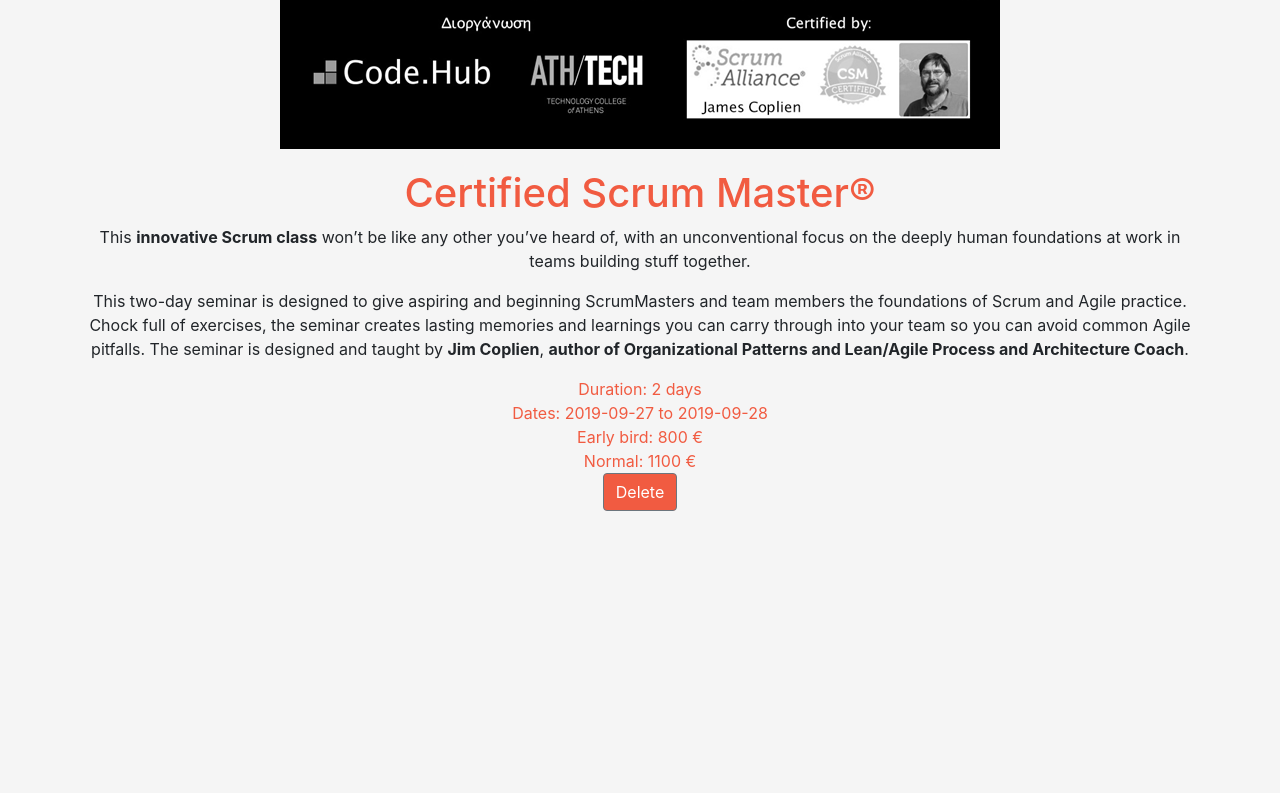
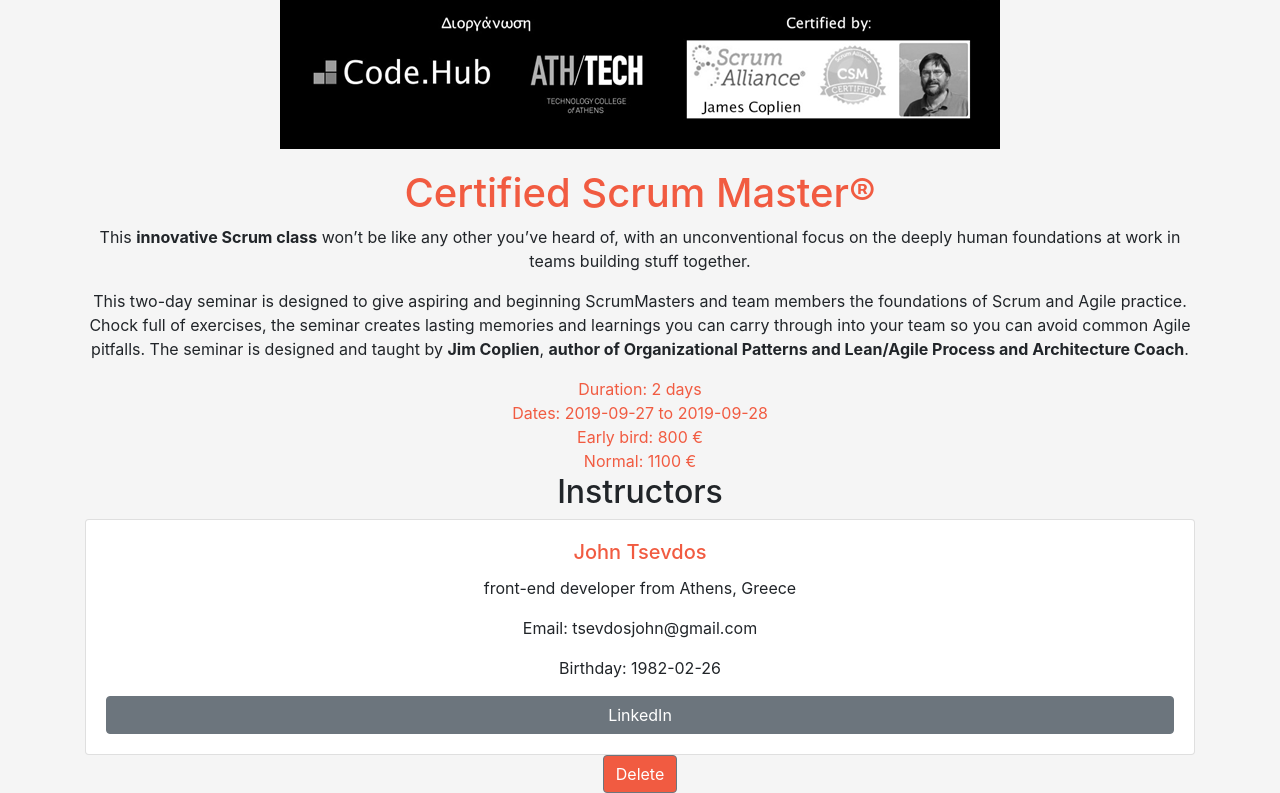
Before and after one commit to tzimpoulog/codehubCourses, a React (Create React App) app: page /courses/01 in a window 1280 px wide. Shown: the part 667-1460 px from the top of the page. Before the commit the page ends 1178 px from the top, so only its background shows below. Built offline with nearby package versions, Linux system fonts and the light colour scheme; data requests are answered from the project's data file.

Commit message:
create instructor params and display them

```diff
--- a/db.json
+++ b/db.json
@@ -36,10 +36,25 @@
       },
       "duration": "2 days",
       "open": true,
-      "instructors": [
-        "01"
-      ],
+      "instructors": ["01"],
       "description": "<p>This <strong>innovative Scrum class</strong> won’t be like any other you’ve heard of, with an unconventional focus on the deeply human foundations at work in teams building stuff together.</p><p>This two-day seminar is designed to give aspiring and beginning ScrumMasters and team members the foundations of Scrum and Agile practice. Chock full of exercises, the seminar creates lasting memories and learnings you can carry through into your team so you can avoid common Agile pitfalls. The seminar is designed and taught by <strong>Jim Coplien</strong>, <strong>author of Organizational Patterns and Lean/Agile Process and Architecture Coach</strong>.</p>"
+    },
+    {
+      "id": "02",
+      "title": "User eXperience (UX) Research",
+      "imagePath": "/ui-ux.png",
+      "price": {
+        "normal": 500,
+        "early_bird": 450
+      },
+      "dates": {
+        "start_date": "2020-10-05",
+        "end_date": "2020-10-27"
+      },
+      "duration": "4 Fridays and 4 Saturdays",
+      "open": true,
+      "instructors": ["01", "02"],
+      "description": "<p>Do you want to <strong>design products based on opinions or based on evidence</strong>?</p><p>In this course you will learn how <strong>UX research</strong> builds products that users really need, can and want to use!</p>"
     },
     {
       "id": "03",
@@ -55,10 +70,25 @@
       },
       "duration": "2 Wednesdays and 3 Saturdays",
       "open": true,
-      "instructors": [
-        "02"
-      ],
+      "instructors": ["02"],
       "description": "<p>This code.learn program&nbsp;covers introductory and advanced <strong>Angular</strong> topics through extensive hands-on sessions and guidance from senior developers.</p>"
+    },
+    {
+      "id": "04",
+      "title": "React",
+      "imagePath": "/react.png",
+      "price": {
+        "normal": 500,
+        "early_bird": 450
+      },
+      "dates": {
+        "start_date": "2018-10-19",
+        "end_date": "2018-10-10"
+      },
+      "duration": "2 Fridays and 4 Saturdays",
+      "open": true,
+      "instructors": ["01"],
+      "description": "<p>This is a certified program by Athens Tech College, the first educational institution in Greece that specialises in computer science and ICT studies.</p><p>Participant’s registration (payment’s completion) implies full compliance and acceptance of Code.Learn Terms &amp; Conditions.</p>"
     }
   ],
   "instructors": [
@@ -72,10 +102,7 @@
       "email": "tsevdosjohn@gmail.com",
       "dob": "1982-02-26",
       "bio": "front-end developer from Athens, Greece",
-      "hobbies": [
-        "football",
-        "movies"
-      ],
+      "hobbies": ["football", "movies"],
       "linkedin": "https://www.linkedin.com/sample"
     },
     {
@@ -89,9 +116,7 @@
       "email": "inikolakopoulos@codehub.gr",
       "dob": "1977-05-19",
       "bio": "Co-Founder Code.Hub",
-      "hobbies": [
-        "movies"
-      ],
+      "hobbies": ["movies"],
       "linkedin": "https://www.linkedin.com/sample"
     }
   ]
--- a/src/components/CourseDetails.js
+++ b/src/components/CourseDetails.js
@@ -1,9 +1,7 @@
 import React, { useEffect, useState } from "react";
 import { useParams } from "react-router-dom";
 import { API } from "../api";
-import { Button } from "reactstrap";
-import JumbotronContent from "./JumbotronContent";
-import { Container, Row, Col } from "reactstrap";
+import { Container, Row, Col, Card, Button, CardTitle, CardText } from "reactstrap";
 
 function CourseDetails() {
   const [course, setCourse] = useState([]);
@@ -11,12 +9,12 @@
   const courseId = useParams();
 
   function sayHello() {
-    alert('Hello!');
+    alert("Hello!");
   }
 
   const deleteCourse = () => {
-    fetch(API + "courses/" + courseId.id,{
-        method: 'DELETE',
+    fetch(API + "courses/" + courseId.id, {
+      method: "DELETE",
     })
       .then((response) => {
         if (response.ok) {
@@ -26,15 +24,13 @@
         }
       })
       .then((data) => {
-        console.log('Course deleted!!!');
+        console.log("Course deleted!!!");
       })
       .catch((error) => {
         console.log(error);
       });
   };
 
-
-  useEffect(() => {
   const fetchData = () => {
     fetch(API + "courses/" + courseId.id)
       .then((response) => {
@@ -45,9 +41,15 @@
         }
       })
       .then((data) => {
+        var instr = [];
+        instr = data.instructors;
+        var instructorParams = "?";
+        instr.forEach(function (e) {
+          instructorParams = instructorParams + "id=" + e.toString() + "&";
+        });
         setCourse(data);
         const fetchInstructors = () => {
-            fetch(API + "instructors/")
+          fetch(API + "instructors/" + instructorParams)
             .then((response) => {
               if (response.ok) {
                 return response.json();
@@ -56,14 +58,13 @@
               }
             })
             .then((data) => {
+              setInstructor(data);
               console.log(data);
-                setInstructor(data);
             })
             .catch((error) => {
               console.log(error);
             });
         };
-
         fetchInstructors();
       })
       .catch((error) => {
@@ -71,6 +72,7 @@
       });
   };
 
+  useEffect(() => {
     fetchData();
   }, []);
   return (
@@ -100,7 +102,33 @@
           </Row>
           <Row>
             <Col>
-              <Button onClick={deleteCourse} style={{ background: "#F15B41" }}>Delete</Button>
+              <h2>Instructors</h2>
+            </Col>
+          </Row>
+          <Row>
+          {instructor.map((inst) =>
+            <Col>
+                <Card body>
+                  <CardTitle className="color-text" tag="h5">{inst.name?.first} {inst.name?.last}</CardTitle>
+                  <CardText>
+                    {inst.bio}
+                  </CardText>
+                  <CardText>
+                    Email: {inst.email}
+                  </CardText>
+                  <CardText>
+                    Birthday: {inst.dob}
+                  </CardText>
+                  <Button>LinkedIn</Button>
+                </Card>
+            </Col>
+            )}
+          </Row>
+          <Row>
+            <Col>
+              <Button onClick={deleteCourse} style={{ background: "#F15B41" }}>
+                Delete
+              </Button>
             </Col>
           </Row>
         </Container>
--- a/src/components/Header.js
+++ b/src/components/Header.js
@@ -29,6 +29,11 @@
               <Link to='/courses'>All Courses</Link>
               </NavLink>
             </NavItem>
+            <NavItem>
+              <NavLink>
+              <Link to='/add-course'>Add Course</Link>
+              </NavLink>
+            </NavItem>
           </Nav>
         </Collapse>
       </Navbar>
```
Lines whose indentation alone changed are shown as unchanged.
